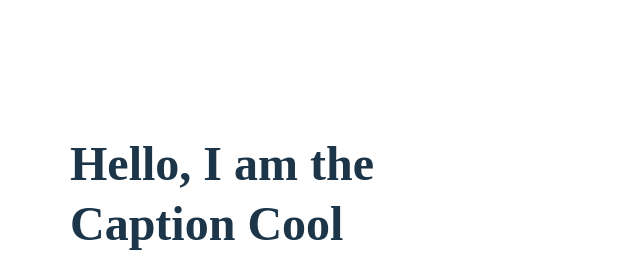
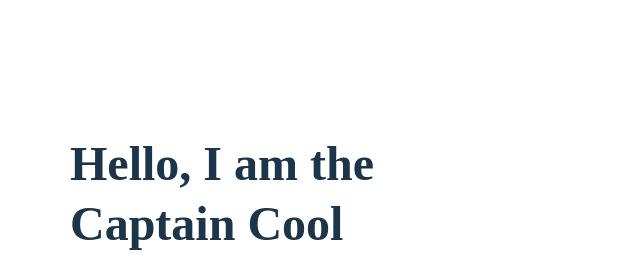
Before and after one commit to rishabhrathore055/Rishabhrathore, a plain HTML site: page index.html in a window 1280 px wide. Shown: the part 230-497 px from the top of the page, 608-1248 px from the left. Drawn offline with Linux system fonts and the light colour scheme.

Commit message:
change captain spelling

```diff
--- a/index.html
+++ b/index.html
@@ -28,7 +28,7 @@
        <img src="Untitled design.jpg" alt="M.S">
      </div>
      <div class="main-text">
-       <h1>Hello, I am the <br> Caption Cool</h1>
+       <h1>Hello, I am the <br> Captain Cool</h1>
        <p>If you don't really have a dream, you can't really push yourself; you don't really know what the target is</p>
        <a href="#" class="resume-btn">See My Resume</a>
      </div>
```
